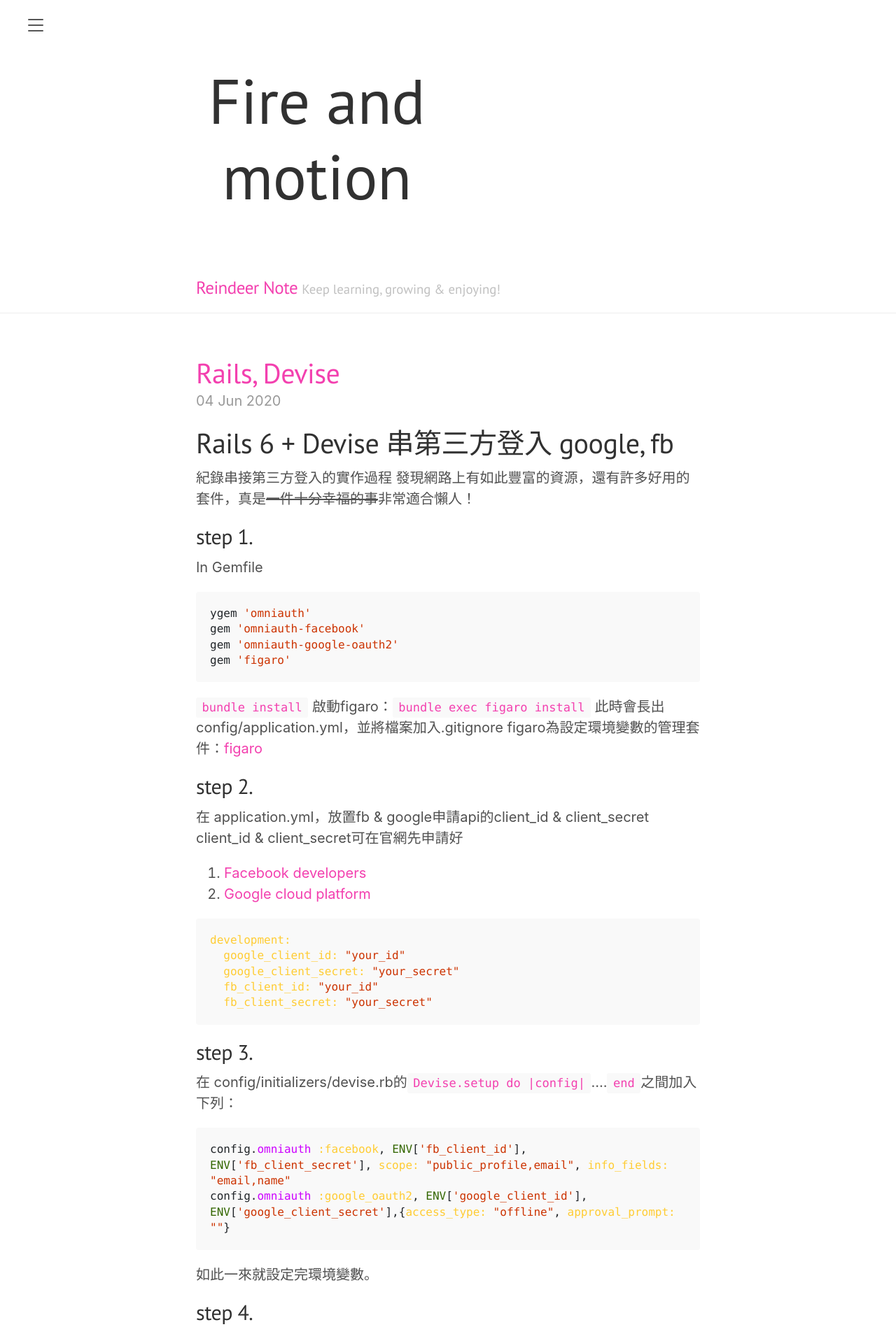
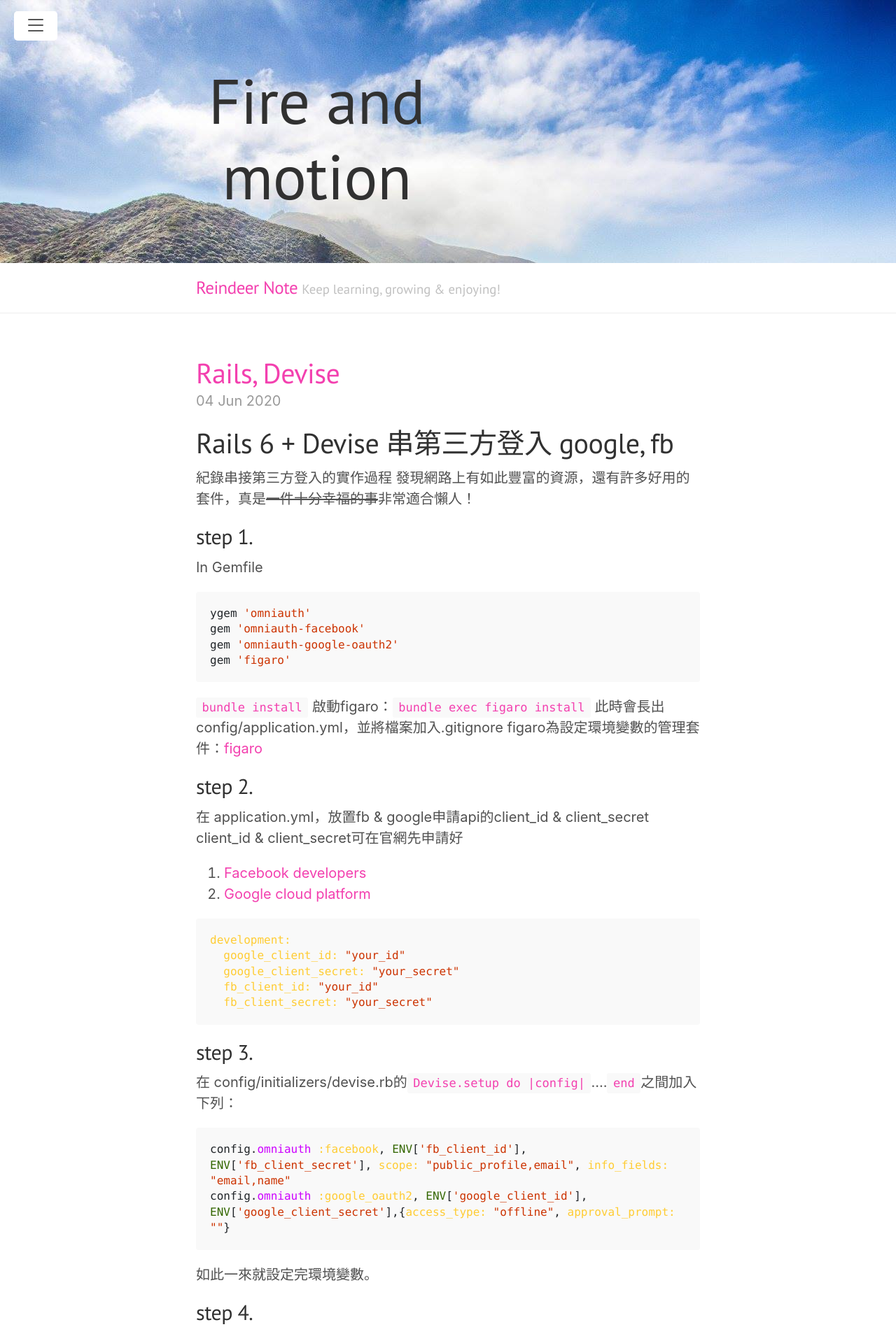
Before and after one commit to lindawu100/lindawu100.github.io, a Jekyll site: the page built from index.html, in a window 1280 px wide. Shown: the top 1907 px of the page at 70% size. Built offline with Jekyll 4.4.1, drawn with Linux system fonts in a browser that asks for light colours; the list of posts is cut into pages by our own code.

Commit message:
add image

```diff
--- a/public/css/new.css
+++ b/public/css/new.css
@@ -1,3 +1,3 @@
 #banner {
-  background: url("../public/banner.jpg");
+  background: url("../banner.jpg");
 }
```
